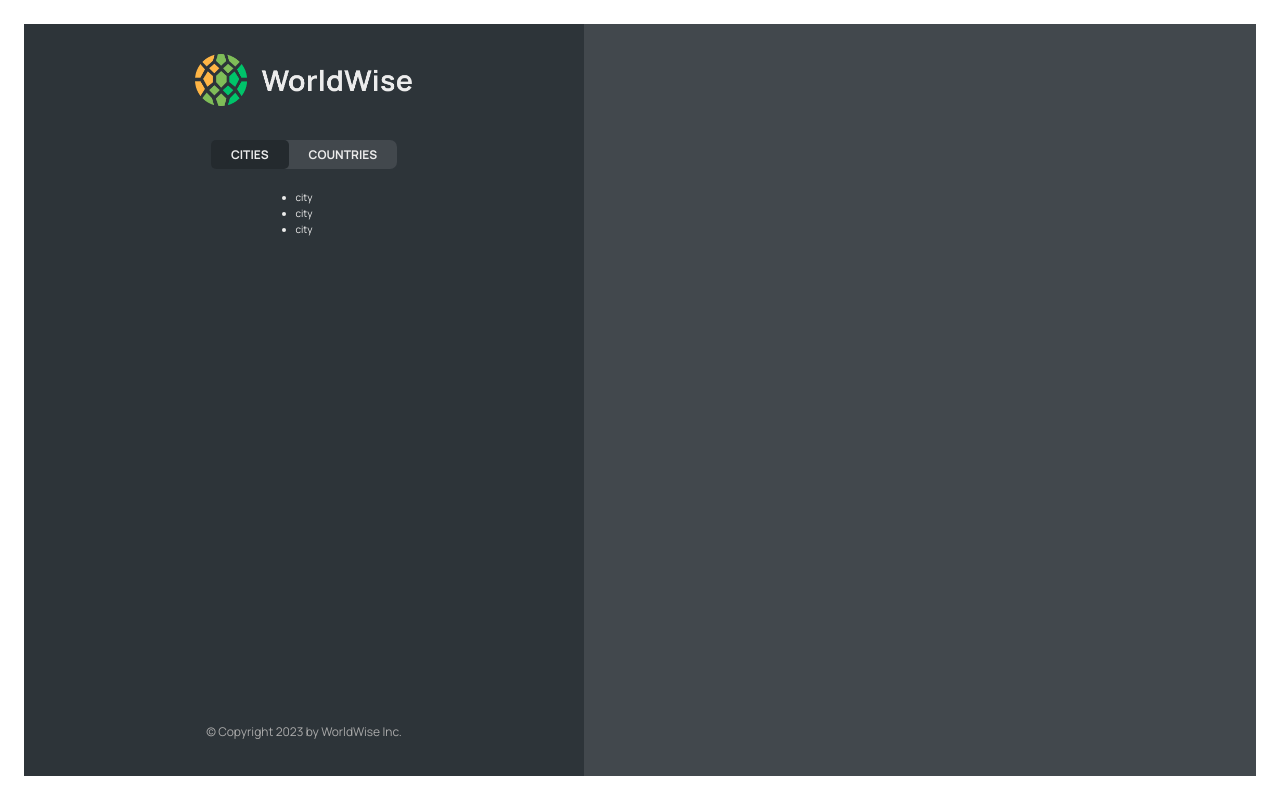
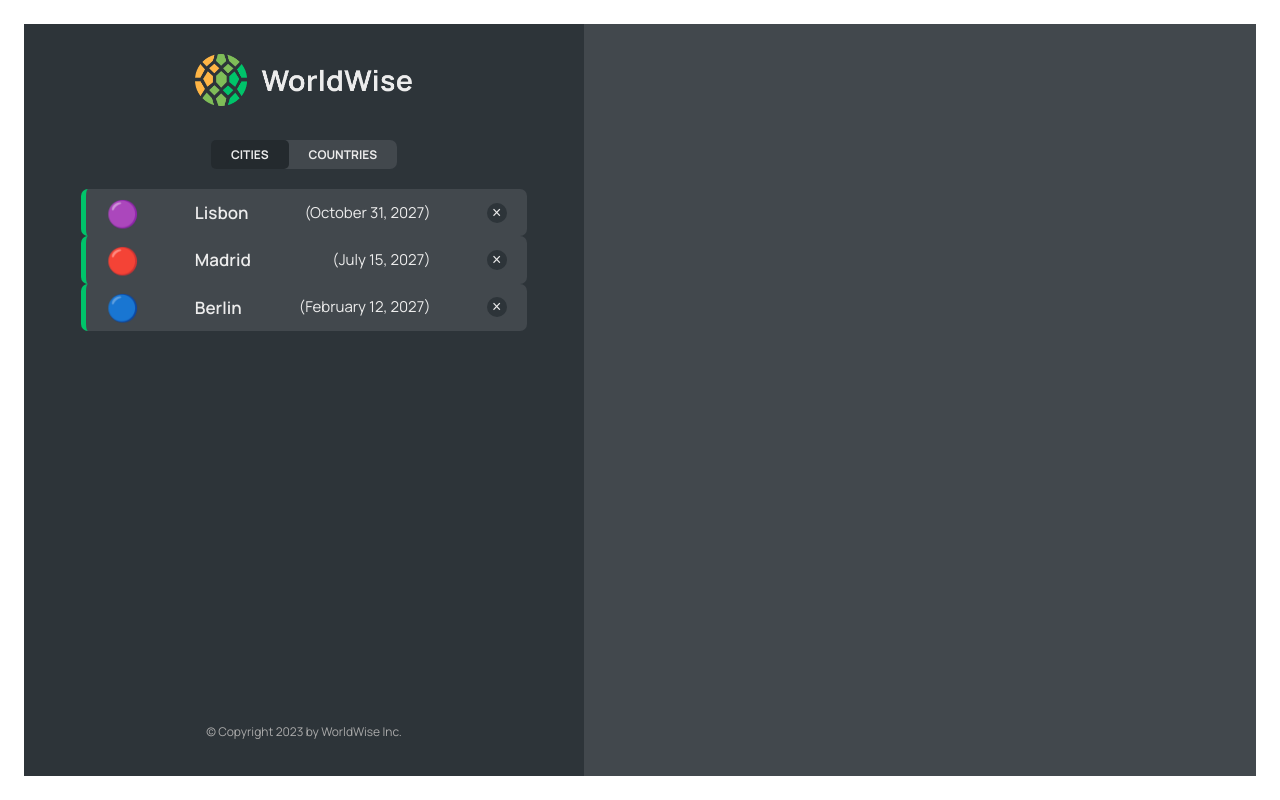
Before and after one commit to Moni-Yahwehson/World-wise, a React (Vite) app: page /app/cities in a window 1280 px wide. Built offline with nearby package versions, Linux system fonts and the light colour scheme; data requests are answered from the project's data file.

Commit message:
Implemented the cities list

```diff
--- a/data/cities.json
+++ b/data/cities.json
@@ -3,7 +3,7 @@
     {
       "cityName": "Lisbon",
       "country": "Portugal",
-      "emoji": "🇵🇹",
+      "emoji": "🟣",
       "date": "2027-10-31T15:59:59.138Z",
       "notes": "My favorite city so far!",
       "position": {
@@ -15,7 +15,7 @@
     {
       "cityName": "Madrid",
       "country": "Spain",
-      "emoji": "🇪🇸",
+      "emoji": "🔴",
       "date": "2027-07-15T08:22:53.976Z",
       "notes": "",
       "position": {
@@ -27,7 +27,7 @@
     {
       "cityName": "Berlin",
       "country": "Germany",
-      "emoji": "🇩🇪",
+      "emoji": "🔵",
       "date": "2027-02-12T09:24:11.863Z",
       "notes": "Amazing 😃",
       "position": {
--- a/package.json
+++ b/package.json
@@ -8,7 +8,7 @@
     "build": "vite build",
     "lint": "eslint . --ext js,jsx --report-unused-disable-directives --max-warnings 0",
     "preview": "vite preview",
-     "server" : "json-server --watch data/cities.json --port 9000 -delay 500"
+     "server" : "json-server --watch data/cities.json --port 9000 --delay 500"
   },
   "dependencies": {
     "json-server": "^0.17.4",
--- a/src/App.jsx
+++ b/src/App.jsx
@@ -15,7 +15,7 @@
   const [isLoading, setIsLoading] = useState(false);
 
   useEffect(function () {
-    async function fetchCities(params) {
+    async function fetchCities() {
       try {
         setIsLoading(true);
         const res = await fetch(`${BASE_URL}/cities`);
--- a/src/components/CityItem.jsx
+++ b/src/components/CityItem.jsx
@@ -1,5 +1,27 @@
+/* eslint-disable react/prop-types */
+import styles from "./CityItem.module.css";
+
+const formatDate = (date) =>
+  new Intl.DateTimeFormat("en", {
+    day: "numeric",
+    month: "long",
+    year: "numeric",
+  }).format(new Date(date));
+
+// eslint-disable-next-line react/prop-types
+
+// eslint-disable-next-line react/prop-types
 function CityItem({ city }) {
-  return <li>city</li>;
+  // eslint-disable-next-line no-unused-vars
+  const { cityName, emoji, date } = city;
+  return (
+    <li className={styles.cityItem}>
+      <span className={styles.emoji}>{emoji}</span>
+      <h3 className={styles.name}>{cityName}</h3>
+      <time className={styles.date}>({formatDate(date)})</time>
+      <button className={styles.deleteBtn}>&times;</button>
+    </li>
+  );
 }
 
 export default CityItem;
--- a/src/components/CityItem.module.css
+++ b/src/components/CityItem.module.css
@@ -2,7 +2,7 @@
 .cityItem:link,
 .cityItem:visited {
   display: flex;
-  gap: 1.6rem;
+  gap: 5.6rem;
   align-items: center;
 
   background-color: var(--color-dark--2);
--- a/src/components/CityList.jsx
+++ b/src/components/CityList.jsx
@@ -1,10 +1,26 @@
+/* eslint-disable react/prop-types */
 import CityItem from "./CityItem";
 import styles from "./CityList.module.css";
 import Spinner from "./Spinner";
+import Message from "./Message";
 
+// eslint-disable-next-line react/prop-types
 function CityList({ cities, isLoading }) {
   if (isLoading) return <Spinner />;
-  return <ul className={styles.citylist}>{cities.map(city => <CityItem city={city} key={city.id}/>)}</ul>;
+
+  // eslint-disable-next-line react/prop-types
+  if (!cities.length)
+    return (
+      <Message message="Add your first city by clicking on a city on the map" />
+    );
+  // eslint-disable-next-line react/prop-types
+  return (
+    <ul className={styles.citylist}>
+      {cities.map((city) => (
+        <CityItem city={city} key={city.id} />
+      ))}
+    </ul>
+  );
 }
 
 export default CityList;
--- a/src/components/Message.jsx
+++ b/src/components/Message.jsx
@@ -1,3 +1,4 @@
+/* eslint-disable react/prop-types */
 import styles from "./Message.module.css";
 
 function Message({ message }) {
```
